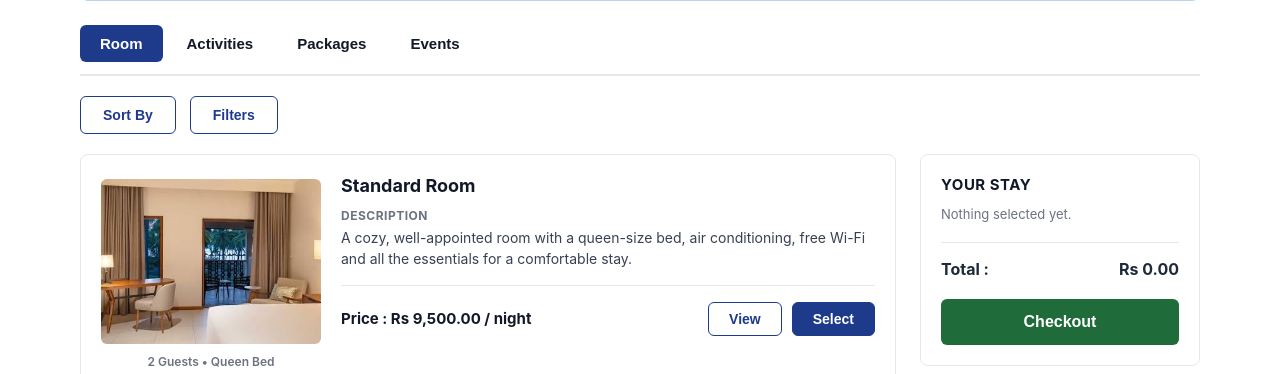
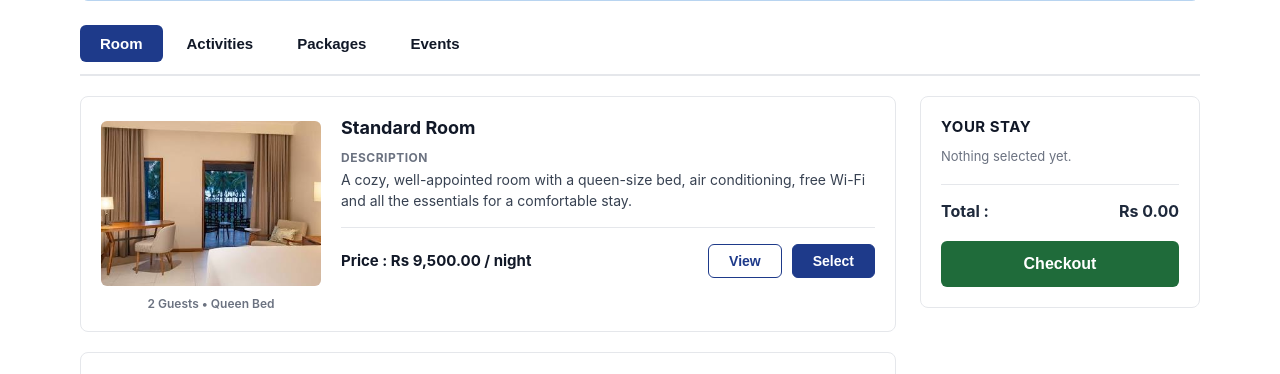
Before and after one commit to Ayushr0129/Star-hotel, a Django app: page /booking/ in a window 1280 px wide. Shown: the part 595-969 px from the top of the page. Run offline with Django 5.2, Linux system fonts and the light colour scheme; data comes from the database, SQL or seed files in the repository; both versions use the stored data as it was after the commit.

Commit message:
Refined booking

```diff
--- a/StarHotel/hotel/templates/hotel/booking.html
+++ b/StarHotel/hotel/templates/hotel/booking.html
@@ -54,10 +54,7 @@ Booking
             <button type="button" class="tab-item" data-tab="events" data-hero="{% static 'images/Event-booking.jpg' %}">Events</button>
         </div>
 
-        <div class="toolbar">
-            <button type="button" class="toolbar-btn">Sort By</button>
-            <button type="button" class="toolbar-btn">Filters</button>
-        </div>
+
 
         <div class="booking-layout">
 
```
Also changed, not shown: db.sqlite3.
